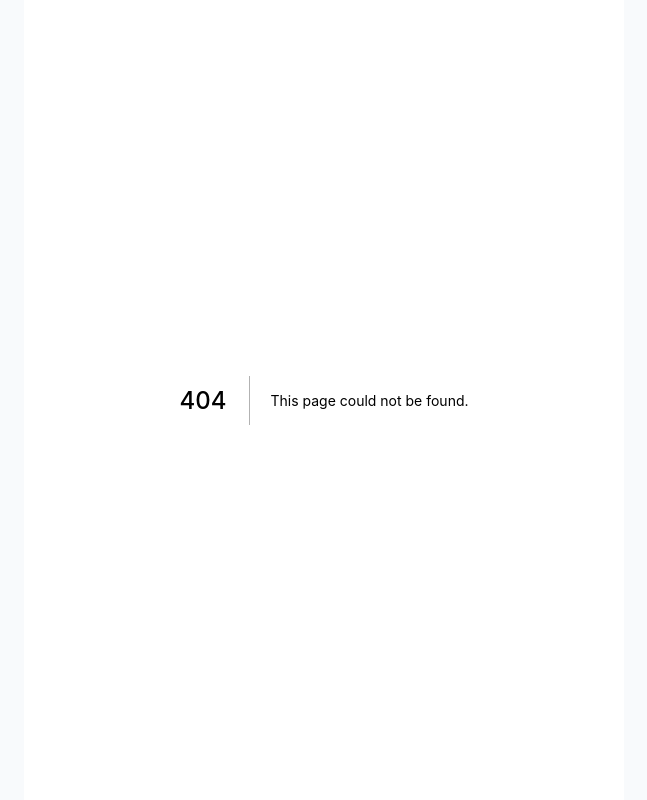
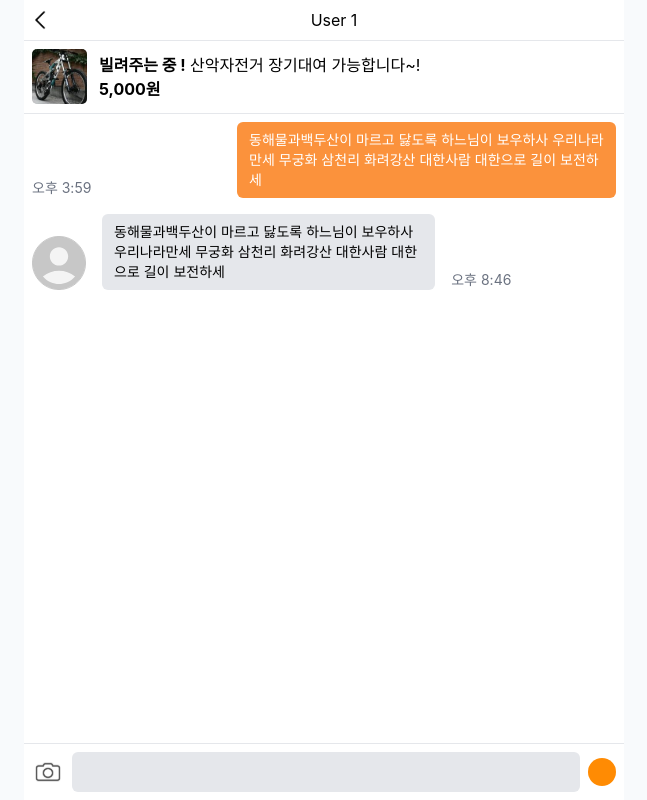
Before and after one commit to betterthanhajin/cotton-candy, a Next.js app: page /chat/1 in a window 1280 px wide. Before the commit this address had no page. Shown: the whole page, without its empty margins (316-963 px from the left). Built offline with nearby package versions, Linux system fonts and the light colour scheme.

Commit message:
feat: 코튼캔디 상세 페이지 추가

```diff
--- /dev/null
+++ b/app/chat/[id]/page.tsx
@@ -0,0 +1,15 @@
+'use client'
+
+import ChatDetailContainer from '@/components/chat-detail'
+import ChatFooter from '@/components/chat-footer'
+import ChatHeader from '@/components/chat-header'
+
+export default function ChatDetailPage() {
+  return (
+    <>
+      <ChatHeader />
+      <ChatDetailContainer />
+      <ChatFooter />
+    </>
+  )
+}
```
